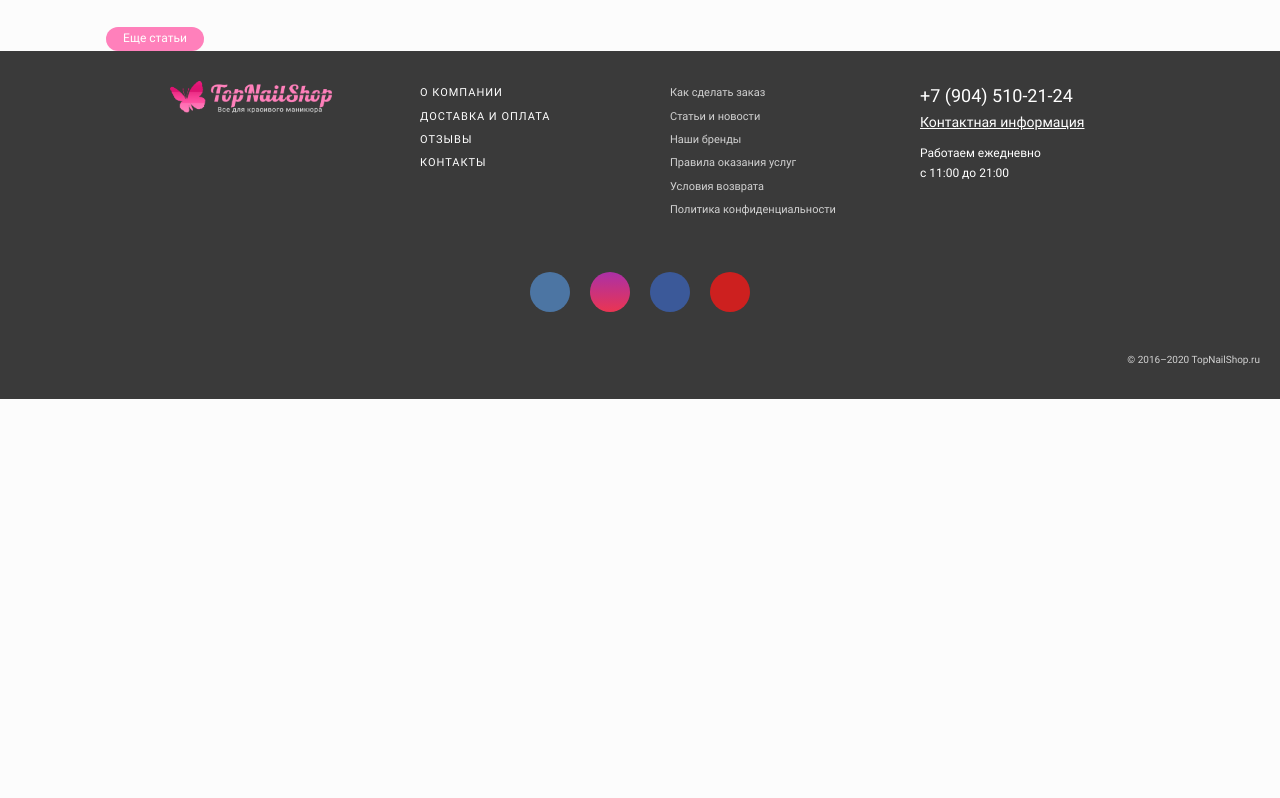
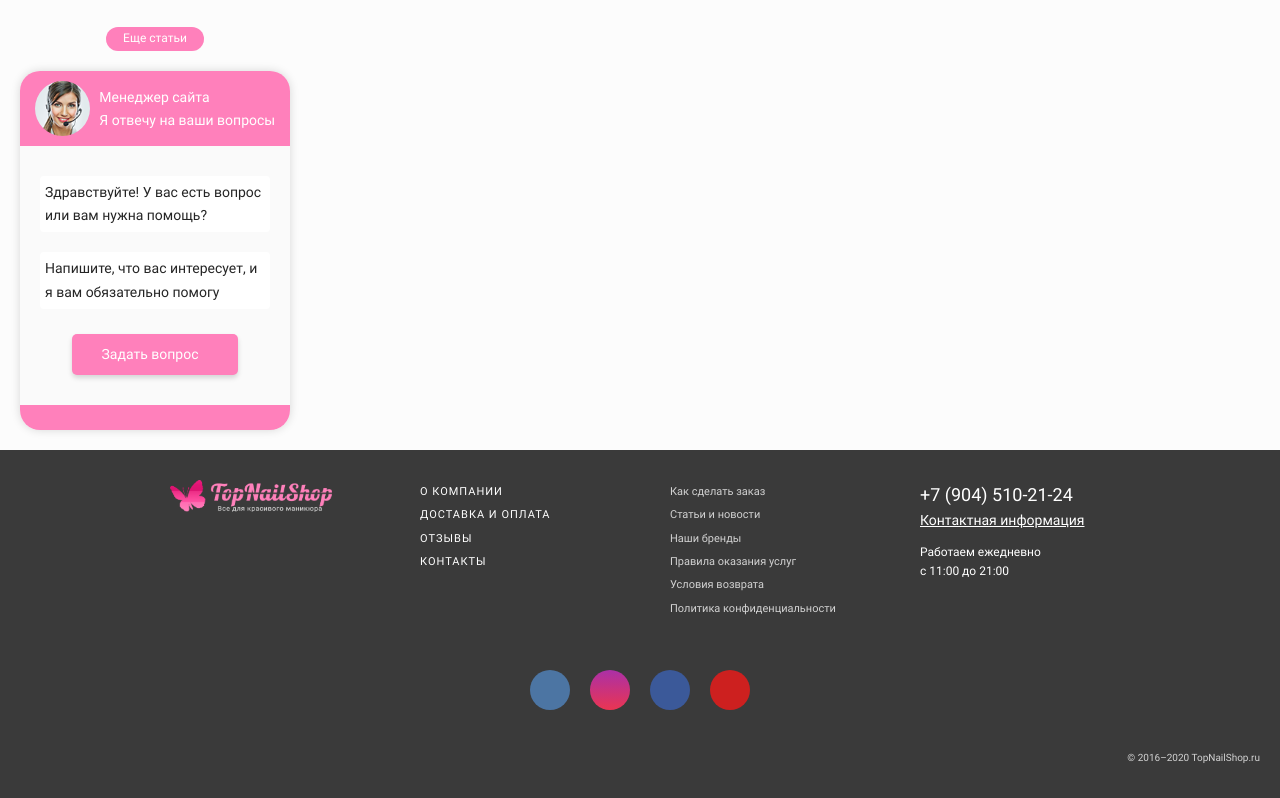
Before and after one commit to StepanSokolov156/topnailshop, a website: page app/HTML-dev/catalog.html in a window 1280 px wide. Shown: the part 2244-3042 px from the top of the page. Before the commit the page ends 2643 px from the top, so only its background shows below. Drawn offline with nearby package versions, Linux system fonts and the light colour scheme; files that its build step writes are made by us from their sources; files whose address does not match are found by name.

Commit message:
добавлен блок консультации в sidebar (#19)

```diff
--- a/app/HTML-dev/catalog.html
+++ b/app/HTML-dev/catalog.html
@@ -589,6 +589,32 @@
                 <a class="article__btn__more" href="#">Еще статьи</a>
                 <!-- SIDEBAR-ARTICLE END -->
 
+                <!-- SIDEBAR ONLINE-CONSULTATION BEGIN -->
+                <div class="consultation">
+                    <div class="consultation__header">
+                        <img src="images/src/consultant_avatar.png" alt="consultant_avatar">
+                        <div class="consultation__header__title">
+                            <span>Менеджер сайта</span>
+                            <br>
+                            Я отвечу на ваши вопросы
+                        </div>
+                    </div>
+                    <div class="consultation__body">
+                        <div class="consultation__body__msg">
+                            Здравствуйте! У вас есть вопрос или вам нужна помощь?
+                        </div>
+                        <div class="consultation__body__msg">
+                            Напишите, что вас интересует, и я вам обязательно помогу
+                        </div>
+                        <button class="consultation__body__btn">
+                            Задать вопрос
+                            <i class="fas fa-pencil-alt"></i>
+                        </button>
+                    </div>
+                    <div class="consultation__footer"></div>
+                </div>
+                <!-- SIDEBAR ONLINE-CONSULTATION END -->
+
             </aside>
 
         </div>
--- a/app/sass/main.sass
+++ b/app/sass/main.sass
@@ -15,6 +15,7 @@
 @import parts/catalog_pagination
 @import parts/catalog_seo
 @import parts/catalog_sidebar_menu
+@import parts/catalog_consultant
 
 
 
--- /dev/null
+++ b/app/sass/parts/_catalog_consultant.sass
@@ -0,0 +1,45 @@
+.consultation
+    border-radius: 20px
+    box-shadow: 0 0 10px rgba(0,0,0,.15)
+    background: #fafafa
+    margin: 20px 0
+    &__header
+        padding: 10px
+        display: flex
+        justify-content: space-around
+        align-items: center
+        background: $accent
+        border-radius: 20px 20px 0 0
+        img
+            width: 55px
+            height: 55px
+            border-radius: 50%
+        &__title
+            color: #FFFFFF
+            span
+                font-weight: 700
+
+.consultation__body
+    padding: 30px 20px
+    &__msg
+        padding: 5px
+        background: #FFFFFF
+        margin-bottom: 20px
+        border-radius: 4px
+    &__btn
+        display: block
+        margin: 0 auto
+        margin-top: 25px
+        padding: 9px 30px
+        border: none
+        border-radius: 5px
+        background: $accent
+        color: #FFFFFF
+        box-shadow: 0 3px 5px rgba(0,0,0,.15)
+        .fa-pencil-alt
+            margin-left: 10px
+
+.consultation__footer
+    height: 25px
+    background: $accent
+    border-radius: 0 0 20px 20px
```
Also changed, not shown: app/catalog.html (+26 -0 lines), app/css/app.min.css, app/images/dest/consultant_avatar.jpg (added), app/images/dest/consultant_avatar.png (added), app/images/src/consultant_avatar.jpg (added), app/images/src/consultant_avatar.png (added).
